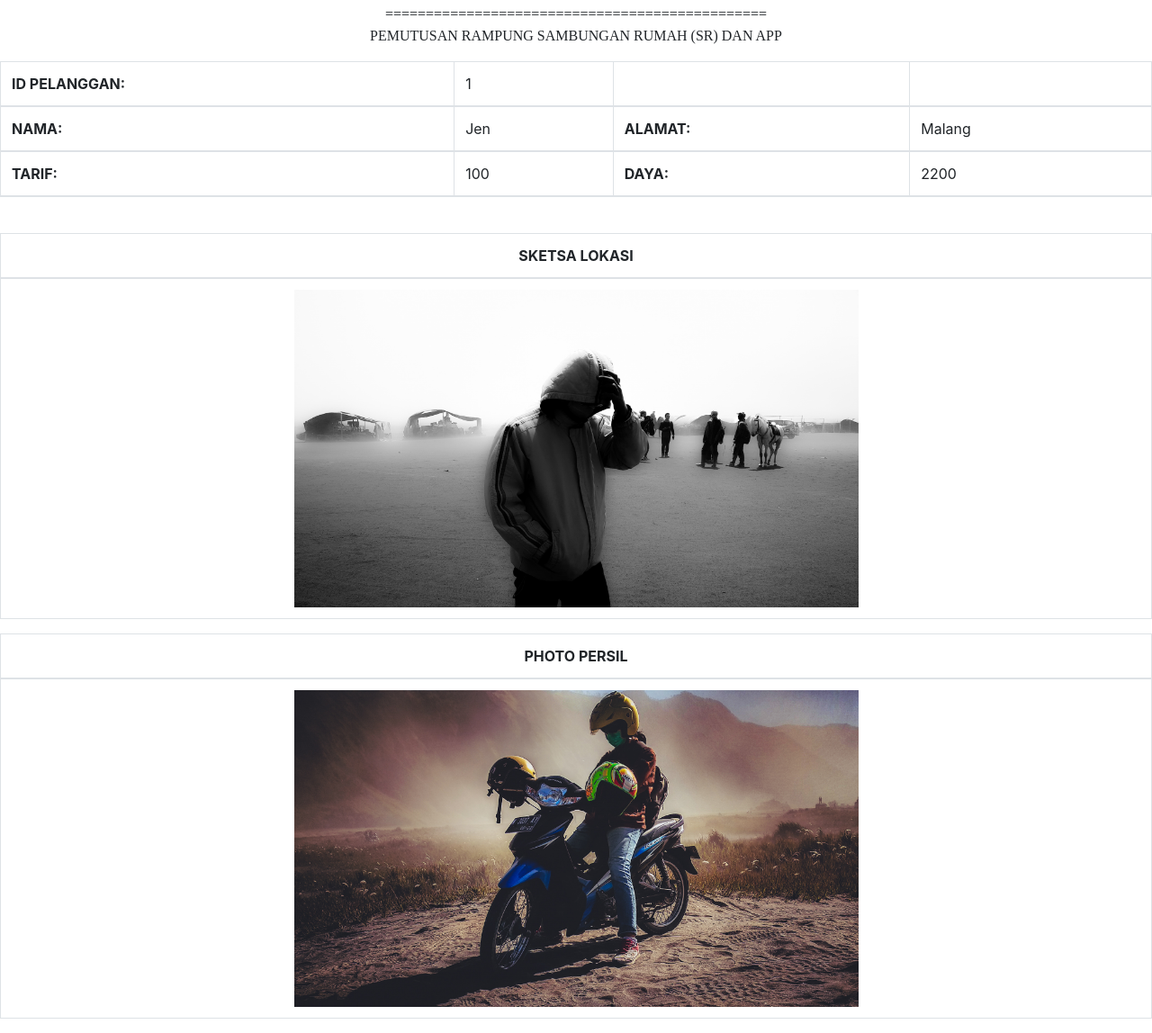
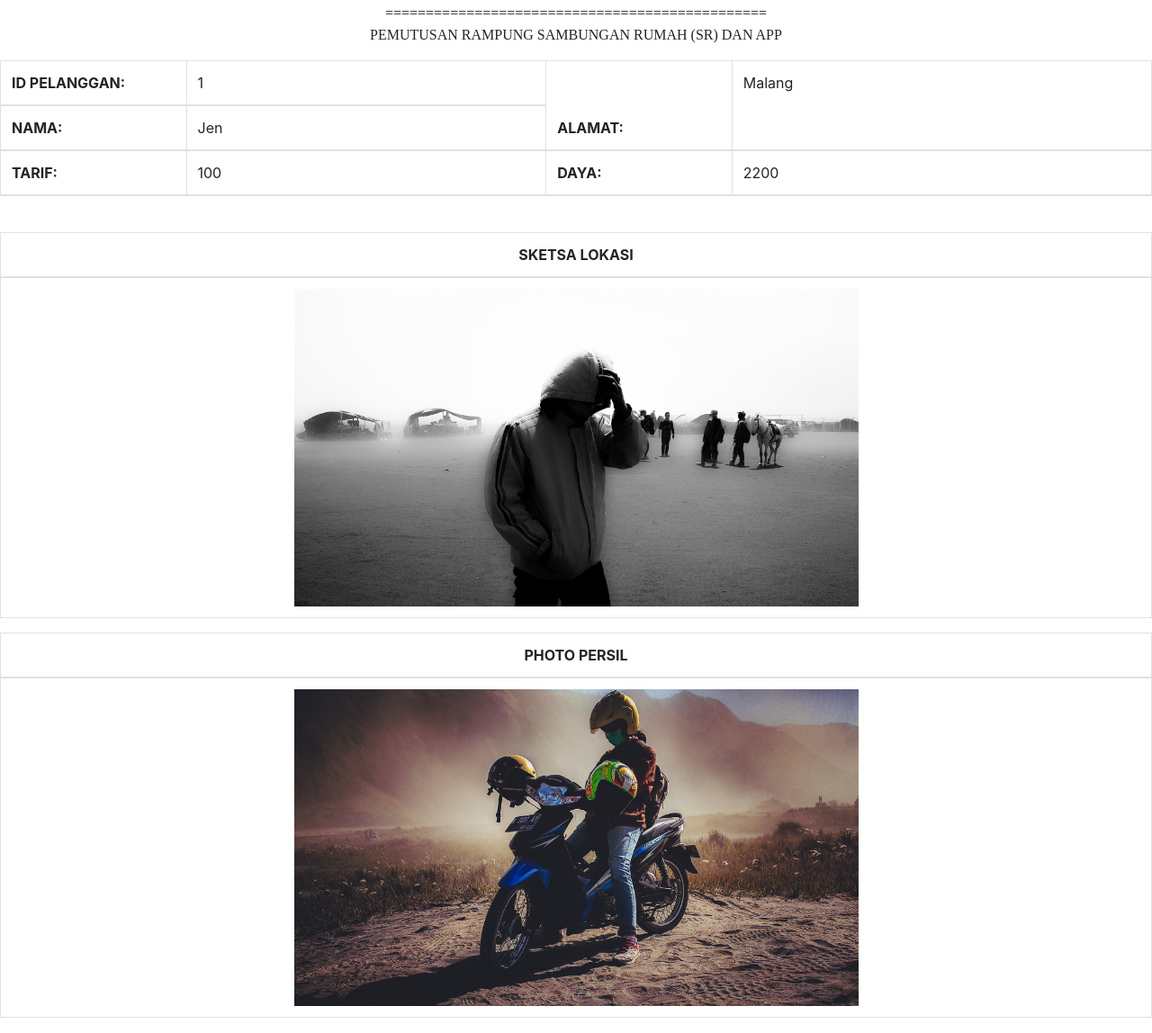
Before and after one commit to gaisaniks/plnkp, a PHP site: page /cetak.php?id=1 in a window 1280 px wide. Shown: the part 133-1281 px from the top of the page at 90% size. Run offline with PHP 8.4, Linux system fonts and the light colour scheme; data comes from the database, SQL or seed files in the repository.

Commit message:
Update cetak.php

```diff
--- a/cetak.php
+++ b/cetak.php
@@ -22,7 +22,13 @@
 
   <body>
   <font face="Times New Roman">
-    <p>PT. PLN(PERSERO) WILAYAH S2JB<br>RAYON RIVAI<br>PALEMBANG </p><br>
+
+    <div class="row">
+	<img src="images/Logo_PLN.png" width="85px" height="auto">
+	<div class="ml-3"><p>PT. PLN(PERSERO) WILAYAH S2JB<br>ULP RIVAI<br>PALEMBANG</p><br>
+	</div>
+	</div>
+
 		<p align="center">LAMPIRAN BERITA ACARA<br>
 		===============================================<br>
 		PEMUTUSAN RAMPUNG SAMBUNGAN RUMAH (SR) DAN APP</p>
@@ -31,22 +37,20 @@
 	<table class="table table-bordered">
 		<thead>
 			<tr>
-				<th>ID PELANGGAN:</th>
-				<td><?php echo $data->id_pel ?></td>
-				<th></th>
-				<td></td>
+				<th width="155px">ID PELANGGAN:</th>
+				<td width="300px"><?php echo $data->id_pel ?></td>
+				<th rowspan="2" width="155px">ALAMAT:</th>
+				<td rowspan="2" width="350px"><?php echo $data->alamat ?></td>
 			</tr>
 			<tr>
-				<th>NAMA:</th>
-				<td><?php echo $data->nama ?></td>
-				<th>ALAMAT:</th>
-				<td><?php echo $data->alamat ?></td>
+				<th width="155px">NAMA:</th>
+				<td width="300px"><?php echo $data->nama ?></td>
 			</tr>
 			<tr>
-				<th>TARIF:</th>
-				<td><?php echo $data->tarif ?></td>
-				<th>DAYA:</th>
-				<td><?php echo $data->daya ?></td>
+				<th width="155px">TARIF:</th>
+				<td width="300"><?php echo $data->tarif ?></td>
+				<th width="155px">DAYA:</th>
+				<td width="300"><?php echo $data->daya ?></td>
 			</tr>
 		</tbody>
 	</table>
```
